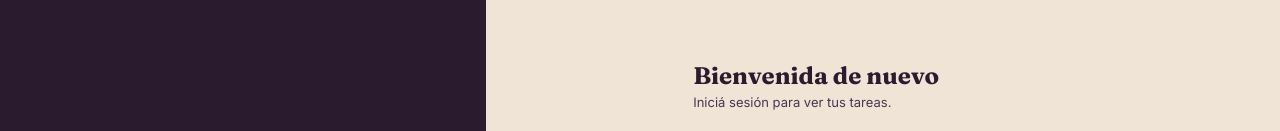
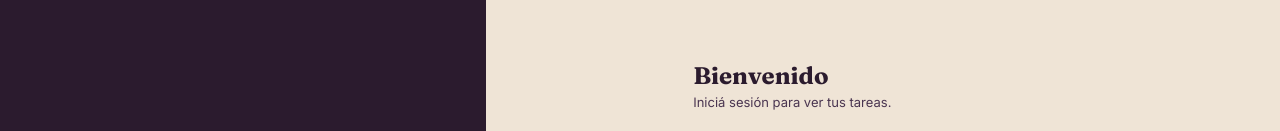
Before and after one commit to candelariaferrari/proyectoM4_CandelariaFerrari, a React (Vite) app: page /login in a window 1280 px wide. Shown: the part 140-271 px from the top of the page. Built offline with nearby package versions, Linux system fonts and the light colour scheme; no server answers.

Commit message:
fix: botón "Nueva Tarea" trabado + el destino post-login incorrecto

```diff
--- a/src/components/AppLayout/AppLayout.css
+++ b/src/components/AppLayout/AppLayout.css
@@ -7,3 +7,4 @@
   flex: 1;
   min-width: 0;
 }
+.app-layout__error { color: var(--fuchsia); font-size: 12.5px; margin-top: 8px; }
--- a/src/components/LoginForm/LoginForm.tsx
+++ b/src/components/LoginForm/LoginForm.tsx
@@ -26,7 +26,7 @@ function LoginForm() {
   }
 
   function destinoTrasLogin() {
-    return state?.from?.pathname || "/tasks";
+    return state?.from?.pathname || "/dashboard";
   }
 
   async function handleSubmit(event:React.SubmitEvent<HTMLFormElement>) {
@@ -65,7 +65,7 @@ function LoginForm() {
 
   return (
     <div className="login-form-panel">
-      <h2>Bienvenida de nuevo</h2>
+      <h2>Bienvenido</h2>
       <p className="sub">Iniciá sesión para ver tus tareas.</p>
 
       <button
```
